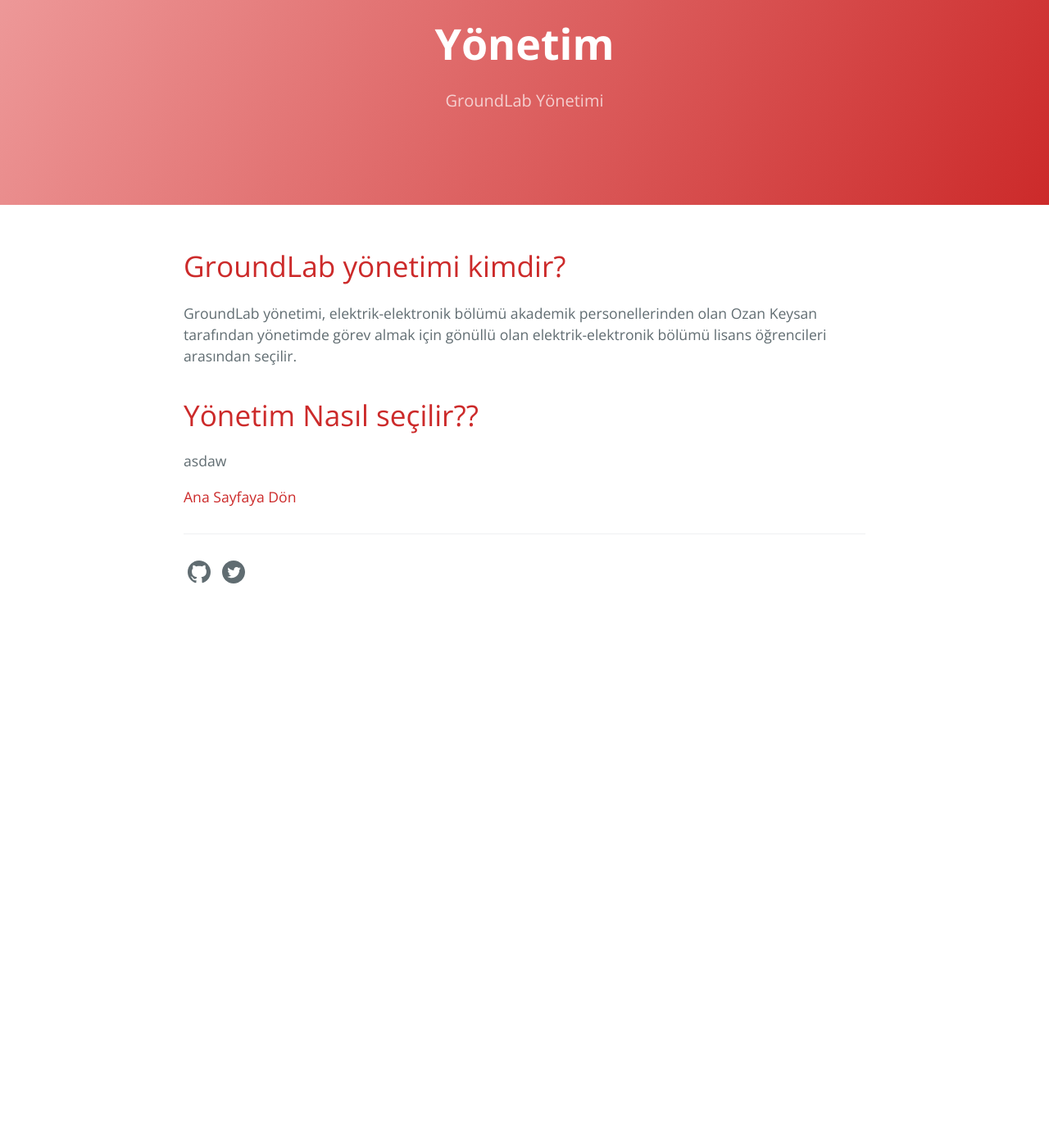
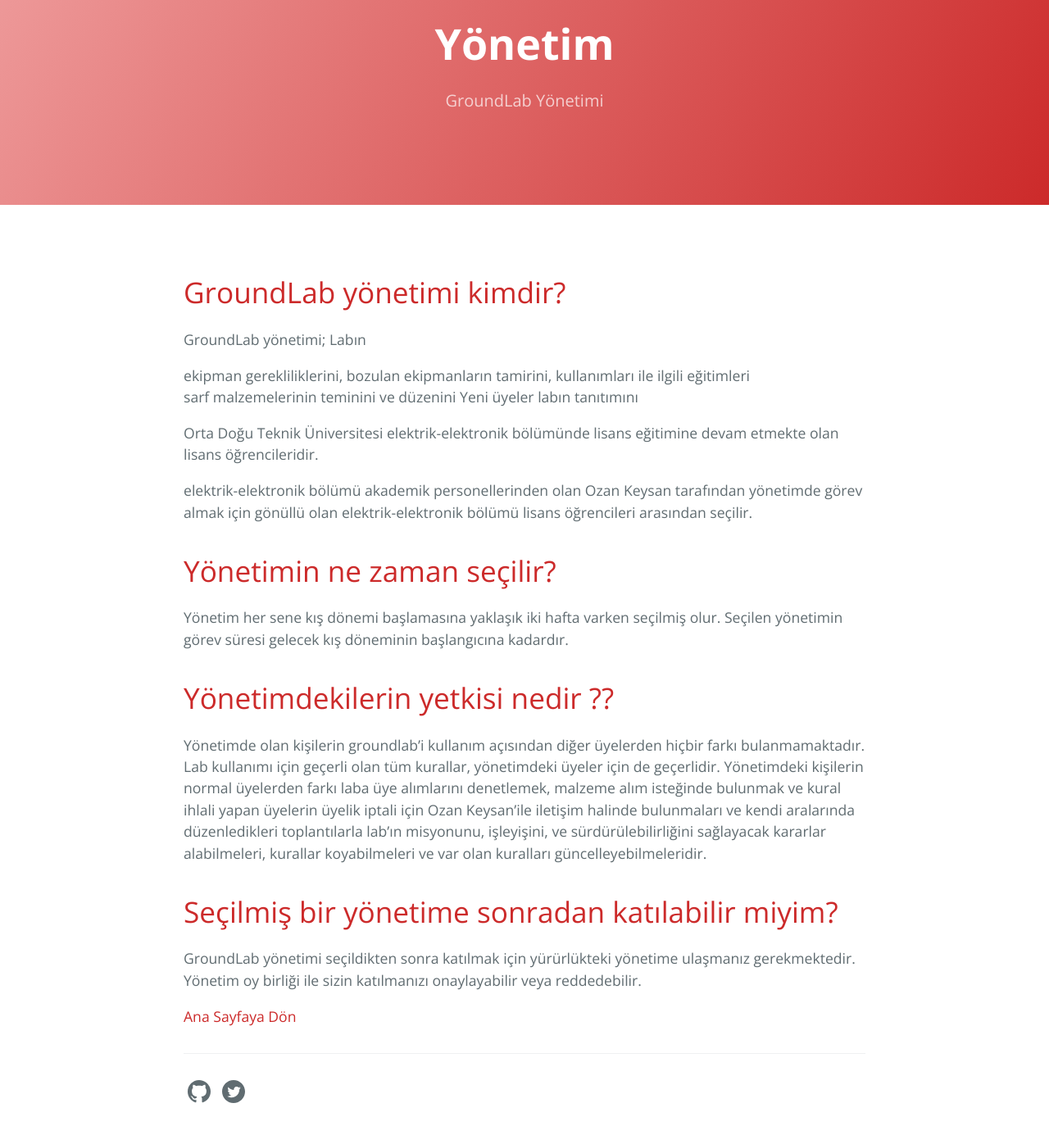
Before and after one commit to groundlabmetu/groundlabmetu.github.io, a Jekyll site: the page built from yönetim.md, in a window 1280 px wide and 1400 px high, scrolled down 157 px. Shown: the top 1385 px of the window at 82% size. Built offline with Jekyll 4.4.1, drawn with Linux system fonts in a browser that asks for light colours; before the commit the page ends 923 px from its top, so only the background shows below that.

Commit message:
Update yönetim.md

```diff
--- a/yönetim.md
+++ b/yönetim.md
@@ -6,11 +6,38 @@
 ref: yonetim
 order: 5
 ---
+
+
+ <!--   -->
 <h1>GroundLab yönetimi kimdir?</h1>
-GroundLab yönetimi, elektrik-elektronik bölümü akademik personellerinden olan Ozan Keysan tarafından yönetimde görev almak için gönüllü olan elektrik-elektronik bölümü lisans öğrencileri arasından seçilir.
 
-<p align="center">
-<h1>Yönetim Nasıl seçilir??</h1>
-asdaw
-</p>
+GroundLab yönetimi; Labın
+
+ekipman gerekliliklerini, bozulan ekipmanların tamirini, kullanımları ile ilgili eğitimleri
+sarf malzemelerinin teminini ve düzenini
+Yeni üyeler
+labın tanıtımını
+
+Orta Doğu Teknik Üniversitesi elektrik-elektronik bölümünde lisans eğitimine devam etmekte olan lisans öğrencileridir.
+
+
+ elektrik-elektronik bölümü akademik personellerinden olan Ozan Keysan tarafından yönetimde görev almak için gönüllü olan elektrik-elektronik bölümü lisans öğrencileri arasından seçilir.
+
+
+
+
+ <!--   -->
+
+<h1>Yönetimin ne zaman seçilir?</h1>
+Yönetim her sene kış dönemi başlamasına yaklaşık iki hafta varken seçilmiş olur. Seçilen yönetimin görev süresi gelecek kış döneminin başlangıcına kadardır.
+
+
+ <!--   -->
+<h1>Yönetimdekilerin yetkisi nedir ??</h1>
+Yönetimde olan kişilerin groundlab’i kullanım açısından diğer üyelerden hiçbir farkı bulanmamaktadır. Lab kullanımı için geçerli olan tüm kurallar, yönetimdeki üyeler için de geçerlidir. Yönetimdeki kişilerin normal üyelerden farkı laba üye alımlarını denetlemek, malzeme alım isteğinde bulunmak ve kural ihlali yapan üyelerin üyelik iptali için Ozan Keysan’ile iletişim halinde bulunmaları ve kendi aralarında düzenledikleri toplantılarla lab’ın misyonunu, işleyişini, ve sürdürülebilirliğini sağlayacak kararlar alabilmeleri, kurallar koyabilmeleri ve var olan kuralları güncelleyebilmeleridir.
+
+<h1>Seçilmiş bir yönetime sonradan katılabilir miyim?</h1>
+GroundLab yönetimi seçildikten sonra katılmak için yürürlükteki yönetime ulaşmanız gerekmektedir. Yönetim oy birliği ile sizin katılmanızı onaylayabilir veya reddedebilir.
+
+
 [Ana Sayfaya Dön]({{ '/' | absolute_url }})
```
